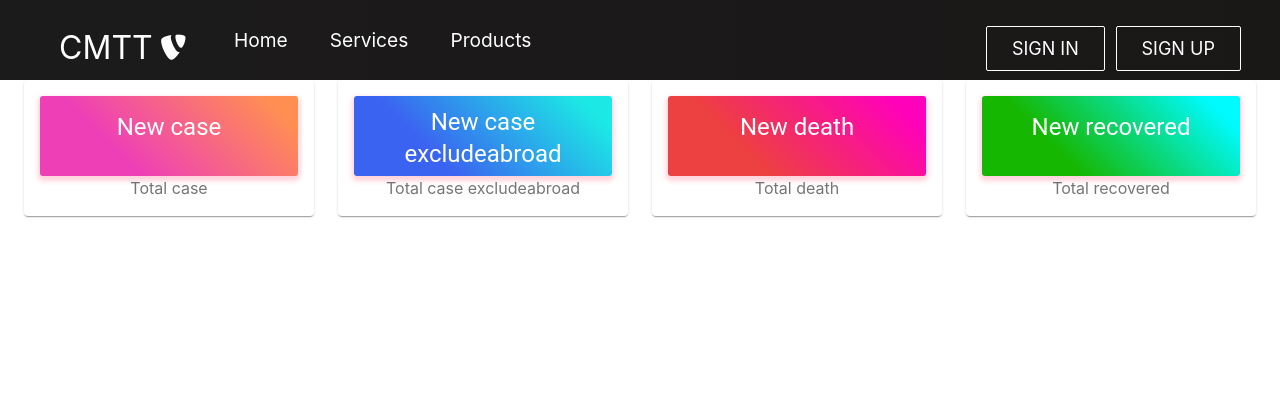
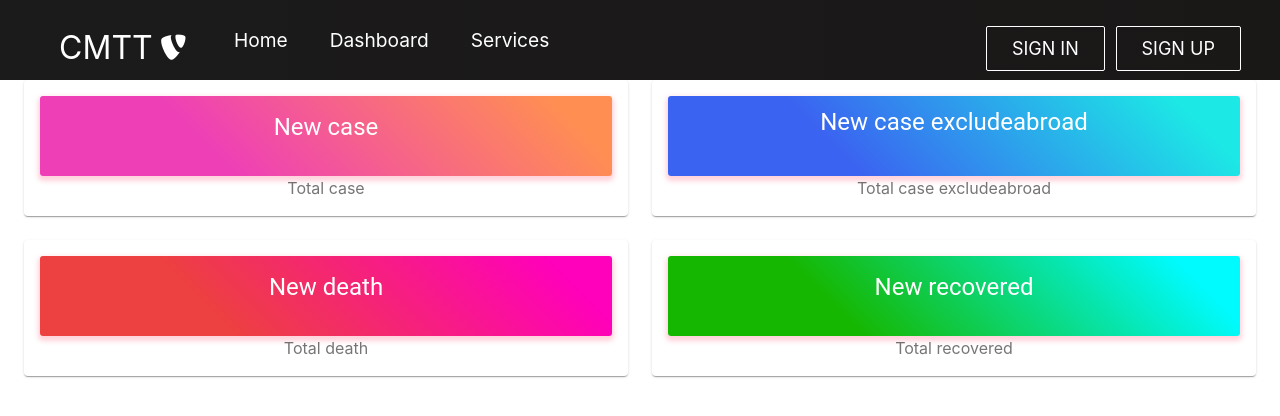
Before and after one commit to SF-341/searchbed, a React (Create React App) app: page /covidapi in a window 1280 px wide. Shown: the top 416 px of the page. Built offline with nearby package versions, Linux system fonts and the light colour scheme; no server answers.

Commit message:
navbar update

```diff
--- a/src/components/Auth.js
+++ b/src/components/Auth.js
@@ -15,7 +15,7 @@ export const AuthProvider = ({ children }) => {
     }, [])
 
     if (loading) {
-        return <p>Loading...</p>;
+        return <p><center>Loading...</center></p>;
     }
 
     return (
--- a/src/components/Covidapi.js
+++ b/src/components/Covidapi.js
@@ -91,7 +91,7 @@ const Covidapi = () => {
       <Container>
         <div Container className={classes.root}>
           <Grid container spacing={3}>
-            <Grid item xs={6} sm={3}>
+            <Grid item xs={6} sm={6}>
               <Paper className={classes.paper}>
                 <Typography variant="h5" color="inherit">
                   <Box className={classes.boxPink} bgcolor="primary.main" color="primary.contrastText">
@@ -108,7 +108,7 @@ const Covidapi = () => {
                   {items.total_case}
                 </Typography></Paper>
             </Grid>
-            <Grid item xs={6} sm={3}>
+            <Grid item xs={6} sm={6}>
               <Paper className={classes.paper}>
 
                   <Box className={classes.boxBlue} bgcolor="primary.main" color="primary.contrastText">
@@ -126,7 +126,7 @@ const Covidapi = () => {
                   {items.total_case_excludeabroad}
                 </Typography></Paper>
             </Grid>
-            <Grid item xs={6} sm={3}>
+            <Grid item xs={6} sm={6}>
               <Paper className={classes.paper}>
                 <Typography variant="h5" color="inherit">
                   <Box className={classes.boxRed} bgcolor="primary.main" color="primary.contrastText">
@@ -143,7 +143,7 @@ const Covidapi = () => {
                   {items.total_case}
                 </Typography></Paper>
             </Grid>
-            <Grid item xs={6} sm={3}>
+            <Grid item xs={6} sm={6}>
               <Paper className={classes.paper}>
                 <Typography variant="h5" color="inherit">
                   <Box className={classes.boxGreen} bgcolor="primary.main" color="primary.contrastText">
--- a/src/components/Dashboard.js
+++ b/src/components/Dashboard.js
@@ -16,8 +16,6 @@ const DashBoard = () => {
 
             <div className="container mt-5">
                 <Covidapi />
-
-                <button onClick={() => firebaseConfig.auth().signOut()} class="btn btn-danger">Sign Out</button>
             </div>
         </div>
     )
--- a/src/components/Home.js
+++ b/src/components/Home.js
@@ -1,5 +1,5 @@
 import React, { useContext } from 'react'
-import { Link } from 'react-router-dom'
+import { Link , Redirect } from 'react-router-dom'
 import { AuthContext } from './Auth'
 
 const Home = () => {
@@ -9,13 +9,7 @@ const Home = () => {
         <>
             <div className="container mt-5">
                 <h1>Home</h1>
-                {currentUser ? (
-                    <p>You are logged in - <Link to="/dashboard">View Dashboard</Link></p>
-                ) : (
-                    <p>
-                        <Link to="/login" className="btn btn-primary">Log In</Link> or <Link to="/signup" className="btn btn-success">Sign Up</Link>
-                    </p>
-                )}
+                {!currentUser ?  <Redirect to = "/login"/> : <></>}
             </div>
         </>
     )
--- a/src/components/navbar.js
+++ b/src/components/navbar.js
@@ -52,20 +52,20 @@ const Navbar = () => {
             </li>
             <li className='nav-item'>
               <Link
+                to='/dashboard'
+                className='nav-links'
+                onClick={closeMobileMenu}
+              >
+                Dashboard
+              </Link>
+            </li>
+            <li className='nav-item'>
+              <Link
                 to='/services'
                 className='nav-links'
                 onClick={closeMobileMenu}
               >
                 Services
-              </Link>
-            </li>
-            <li className='nav-item'>
-              <Link
-                to='/products'
-                className='nav-links'
-                onClick={closeMobileMenu}
-              >
-                Products
               </Link>
             </li>
 
```
